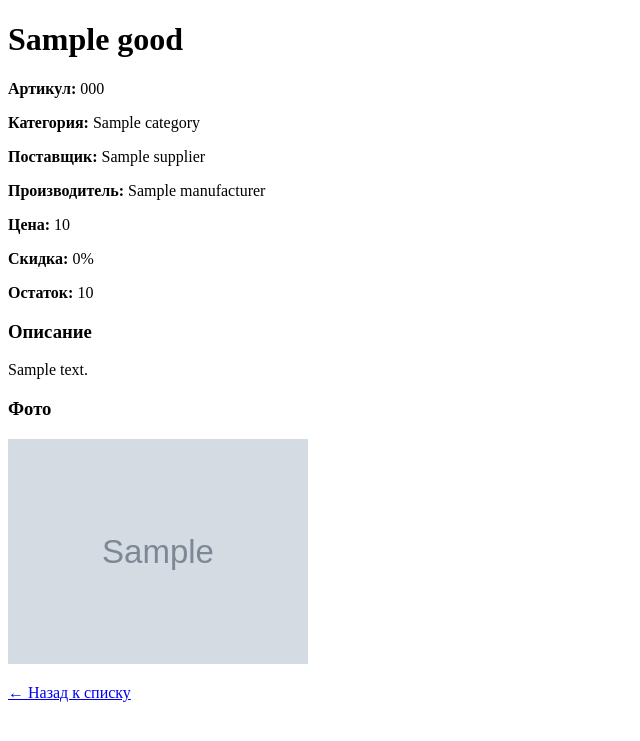
After one commit to raeemu/shoe_store, a Django app: page /products/1/ in a window 1280 px wide. The commit adds this page. Shown: the top 741 px of the page, without its empty margins (0-640 px from the left). Run offline with Django 5.2, Linux system fonts and the light colour scheme; tables that the repository leaves empty hold one stand-in row (values such as "Sample post"); grey boxes marked "Sample" are stand-in pictures.

Commit message:
added detailed pages

```diff
--- /dev/null
+++ b/shop/templates/shop/product_detail.html
@@ -0,0 +1,31 @@
+<!DOCTYPE html>
+<html lang="ru">
+
+<head>
+    <meta charset="UTF-8">
+    <title>{{ product.name }}</title>
+</head>
+
+<body>
+    <h1>{{ product.name }}</h1>
+
+    <p><strong>Артикул:</strong> {{ product.product_code }}</p>
+    <p><strong>Категория:</strong> {{ product.category.name }}</p>
+    <p><strong>Поставщик:</strong> {{ product.supplier.name }}</p>
+    <p><strong>Производитель:</strong> {{ product.manufacturer.name }}</p>
+    <p><strong>Цена:</strong> {{ product.price }}</p>
+    <p><strong>Скидка:</strong> {{ product.discount }}%</p>
+    <p><strong>Остаток:</strong> {{ product.amount }}</p>
+
+    <h3>Описание</h3>
+    <p>{{ product.description }}</p>
+
+    {% if product.photo %}
+    <h3>Фото</h3>
+    <img src="{{ product.photo }}" alt="{{ product.name }}" style="max-width:300px;">
+    {% endif %}
+
+    <p><a href="{% url 'product_list' %}">← Назад к списку</a></p>
+</body>
+
+</html>
--- /dev/null
+++ b/shop/urls.py
@@ -0,0 +1,7 @@
+from django.urls import path
+from . import views
+
+urlpatterns = [
+    path("products/", views.product_list, name="product_list"),
+    path("products/<int:pk>/", views.product_detail, name="product_detail"),
+]
--- a/shop/views.py
+++ b/shop/views.py
@@ -1,4 +1,4 @@
-from django.shortcuts import render
+from django.shortcuts import render, get_object_or_404
 from django.db.models import Q
 from .models import Good, Category, Supplier
 
@@ -47,3 +47,7 @@ def product_list(request):
         "current_sort": sort_by,
     }
     return render(request, "shop/product_list.html", context)
+
+def product_detail(request, pk):
+    product = get_object_or_404(Good, pk=pk)
+    return render(request, "shop/product_detail.html", {"product": product})
--- a/shop_project/urls.py
+++ b/shop_project/urls.py
@@ -15,10 +15,9 @@ Including another URLconf
     2. Add a URL to urlpatterns:  path('blog/', include('blog.urls'))
 """
 from django.contrib import admin
-from django.urls import path
-from shop.views import product_list
+from django.urls import path, include
 
 urlpatterns = [
     path("admin/", admin.site.urls),
-    path("products/", product_list, name="product_list"),
+    path("", include("shop.urls")),
 ]
```
Also changed, not shown: shop/templates/shop/product_list.html (+14 -8 lines).
